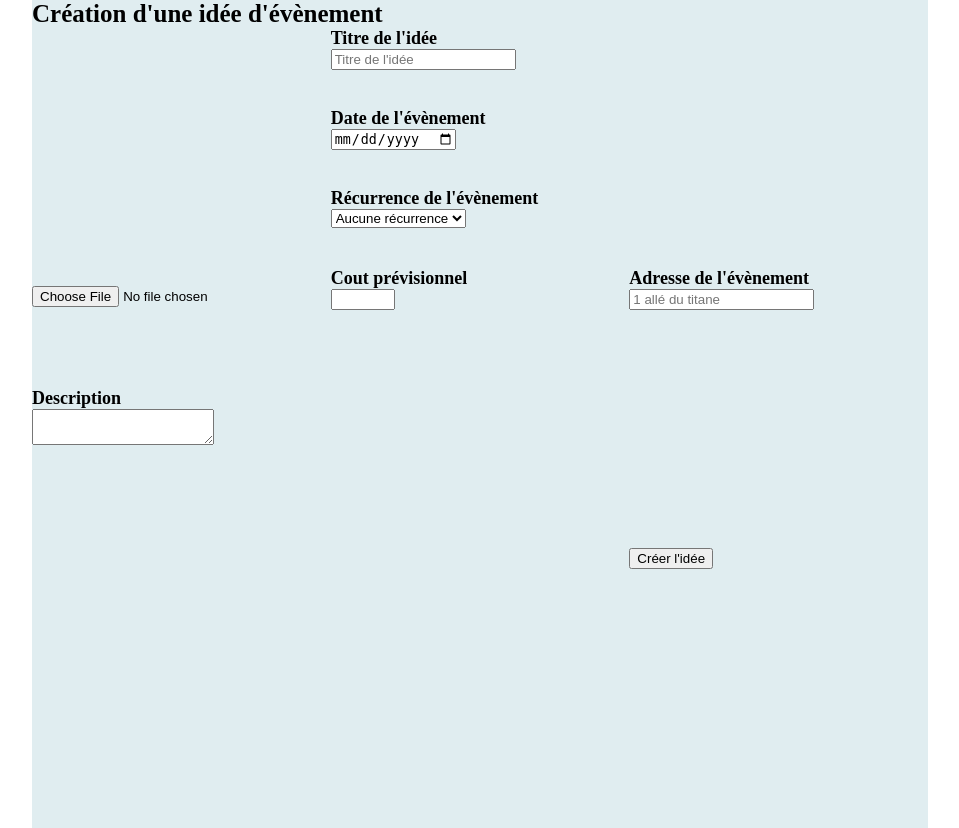
After one commit to Euxiniar/Student-Union-Website-CESI-Engineering-1, a PHP site: page /website/idea_box/AddIdea.php in a window 1280 px wide. The commit adds this page. Shown: the whole page, without its empty margins (160-1119 px from the left). Run offline with PHP 8.4, Linux system fonts and the light colour scheme.

Commit message:
créer une idée front et visualiser front

```diff
--- a/website/assets/css/idea.css
+++ b/website/assets/css/idea.css
@@ -33,7 +33,7 @@
 }
 
 .Bandeau {
-    border-radius: 5px 5px 5px 5px;
+
     background: #000000;
     opacity: 0.75;
     color : white;
@@ -63,7 +63,6 @@
     display:inline-block;
     cursor:pointer;
     color:#ffffff;
-    font-family:Arial;
     font-size:15px;
     padding:9px 23px;
     text-decoration:none;
@@ -83,3 +82,81 @@
     position:relative;
     top:1px;
 }
+
+hr.separator {
+    overflow: visible; /* For IE */
+    height: 30px;
+    border-style: solid;
+    border-color: black;
+    border-width: 1px 0 0 0;
+    border-radius: 20px;
+    width: 70%;
+}
+hr.separator:before {
+    display: block;
+    content: "";
+    height: 30px;
+    margin-top: -31px;
+    border-style: solid;
+    border-color: black;
+    border-width: 0 0 1px 0;
+    border-radius: 20px;
+}
+
+.IdeaBox {
+    margin: 0 auto;
+    width: 70%;
+    background: #e0edf0;
+}
+
+.body {
+    background: #cbcbcb;
+}
+
+t2 {
+    font-weight : 900;
+    font-size: 25px;
+}
+
+t3 {
+    font-weight : 700;
+    font-size: 18px;
+}
+
+html, body, .grid-container { height: 100%; margin: 0; }
+
+.grid-container * {
+    /*border: 1px solid red;*/
+    position: relative;
+}
+
+.grid-container *:after {
+    position: absolute;
+    top: 0;
+    left: 0;
+}
+
+.grid-container {
+    display: grid;
+    grid-template-columns: 1fr 1fr 1fr;
+    grid-template-rows: 10% 10% 10% 15% 20% 5%;
+    grid-template-areas: "Photo Titre Titre" "Photo date date" "Photo recurrence recurrence" "selectFolder cout lieu" "Description Description Description"  ". . submit";
+}
+
+.Titre { grid-area: Titre; }
+
+.date { grid-area: date; }
+
+.recurrence { grid-area: recurrence; }
+
+.cout { grid-area: cout; }
+
+.lieu { grid-area: lieu; }
+
+.Photo { grid-area: Photo; }
+
+.Description { grid-area: Description; }
+
+.selectFolder { grid-area: selectFolder; }
+
+.submit { grid-area: submit; }
--- /dev/null
+++ b/website/idea_box/AddIdea.php
@@ -0,0 +1,58 @@
+<html>
+
+<head>
+    <link rel="stylesheet" type="text/css" href="../assets/css/idea.css" />
+</head>
+
+<body>
+<div class = "IdeaBox">
+    <t2> Création d'une idée d'évènement</t2>
+    <form class="grid-container">
+        <div class="Titre">
+            <t3>Titre de l'idée</t3>
+            <br/>
+            <input type="text"  name="textinput" placeholder="Titre de l'idée">
+        </div>
+        <div class="date">
+            <t3>Date de l'évènement</t3>
+            <br/>
+            <input type="date" name="bday">
+        </div>
+        <div class="recurrence">
+            <t3>Récurrence de l'évènement</t3>
+            <br/>
+            <select id="selectbasic" name="selectbasic" class="form-control">
+                <option value="1">Aucune récurrence</option>
+                <option value="2">1 semaine</option>
+                <option value="3">1 mois</option>
+            </select>
+        </div>
+        <div class="cout">
+            <t3>Cout prévisionnel </t3>
+            <br/>
+            <input type="number" name="quantity" min="0" max="999">
+        </div>
+        <div class="lieu">
+            <t3>Adresse de l'évènement</t3>
+            <br/>
+            <input type="text" id="adr" name="address" placeholder="1 allé du titane">
+        </div>
+        <div class="Photo"></div>
+        <div class="Description">
+            <t3>Description</t3>
+            <br/>
+            <textarea class="form-control" id="textarea" name="textarea"></textarea>
+        </div>
+        <div class="selectFolder">
+            <br/>
+            <input id="filebutton" name="filebutton" class="input-file" type="file">
+        </div>
+        <div class="submit">
+            <button id="button1id" name="button1id" class="btn btn-success">Créer l'idée</button>
+        </div>
+    </form>
+</div>
+
+</body>
+
+</html>
```
Also changed, not shown: website/idea_box/AccueilBoxIdea.php (added, +22 -0 lines), website/idea_box/BoxIdea.php (+7 -5 lines).
